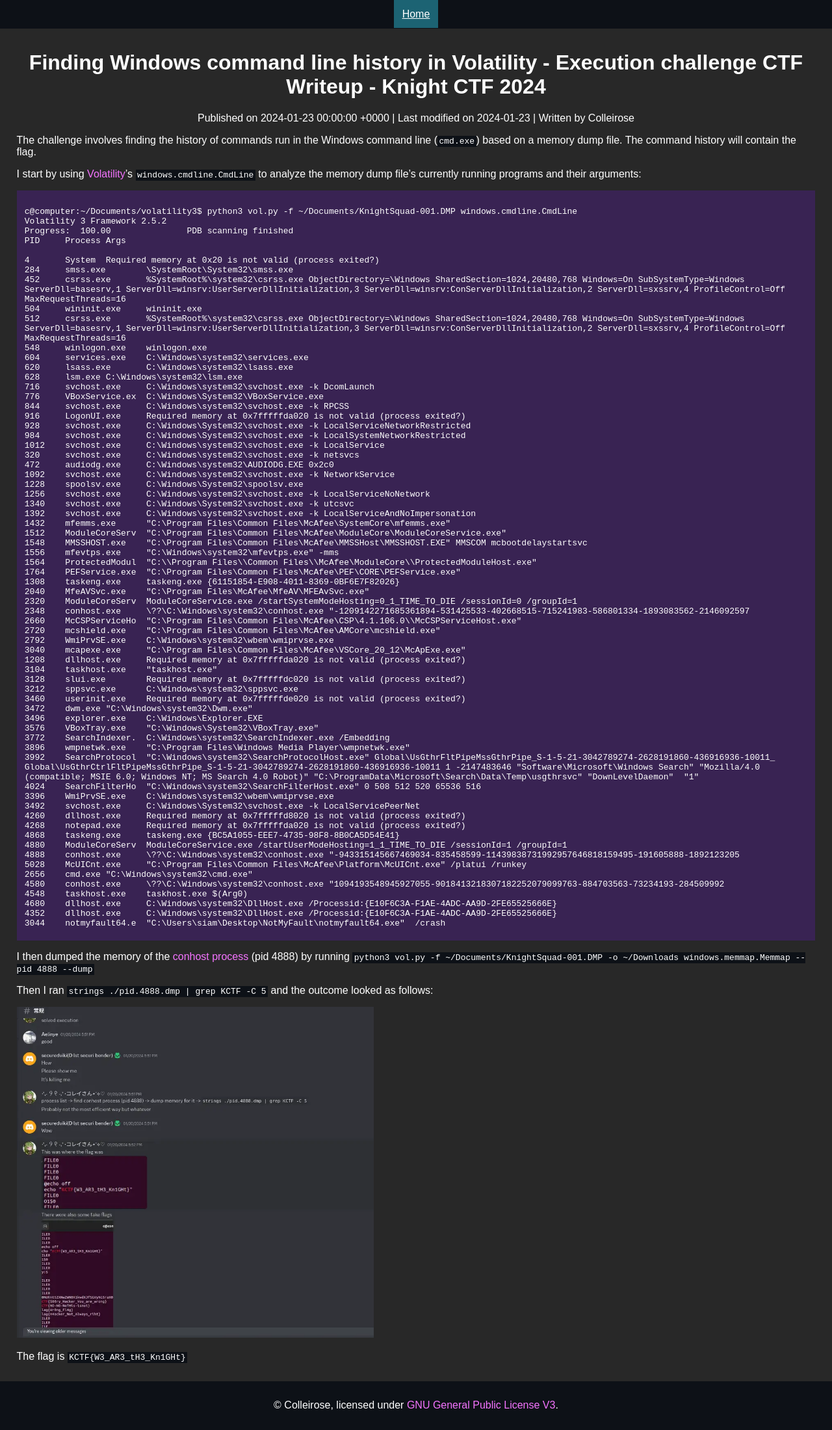
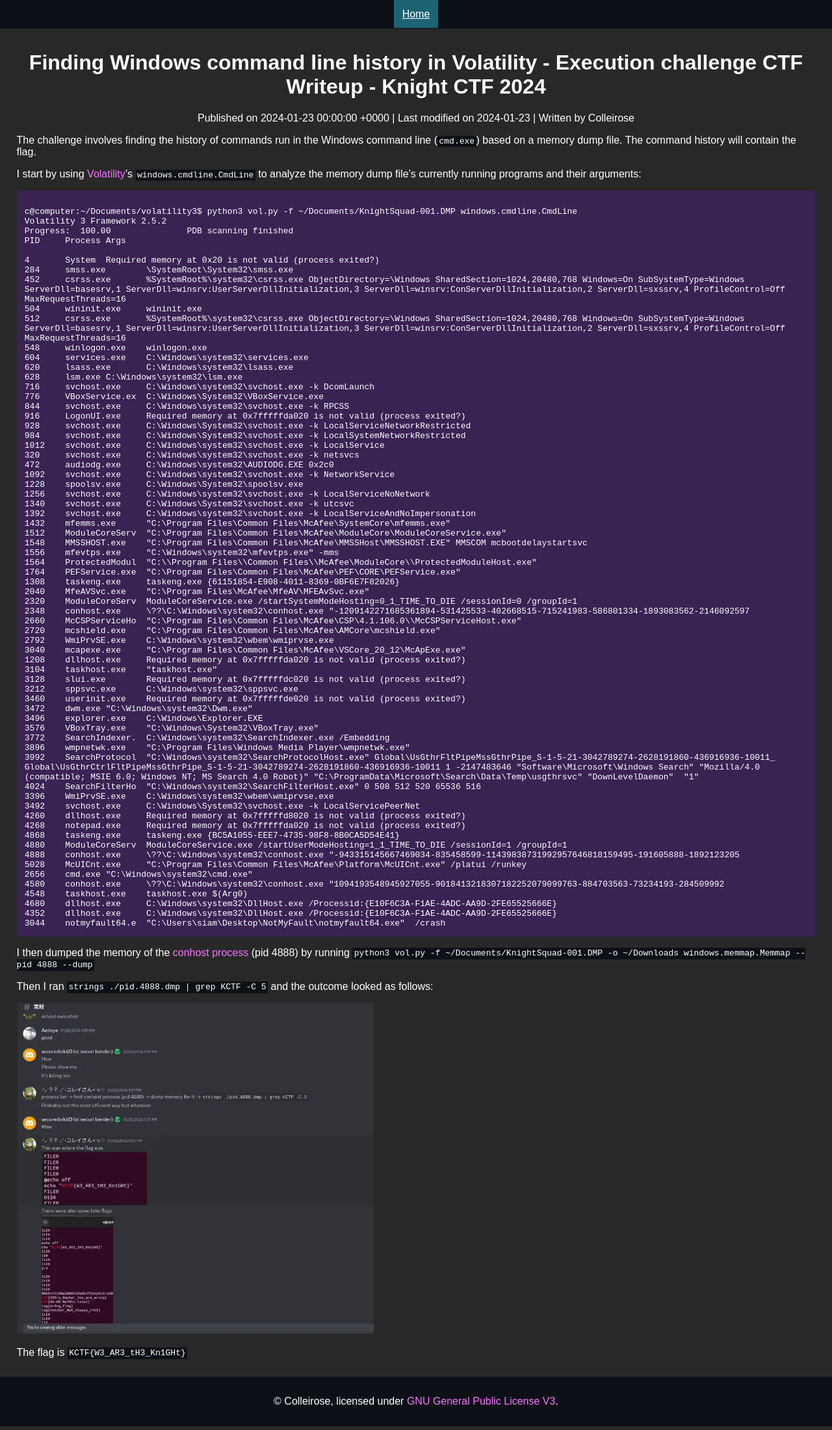
Before and after one commit to colleirose/colleirose.github.io, a Jekyll site: the page built from _posts/2024-01-23-execution-knightctf.md, in a window 1280 px wide. Shown: the whole page at 65% size. Built offline with Jekyll 4.4.1, drawn with Linux system fonts in a browser that asks for light colours.

Commit message:
Change padding again

```diff
--- a/css/style.css
+++ b/css/style.css
@@ -29,6 +29,7 @@
 	white-space: pre-wrap;
 	word-break: break-word;
 	margin-bottom: 0.5%;
+	padding-bottom: 0.25%;
 }
 
 .highlight .ow, .highlight .o {
```
Lines whose indentation alone changed are shown as unchanged.
